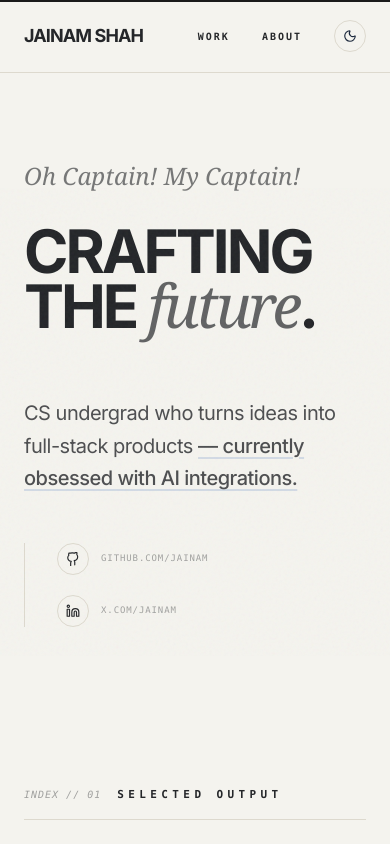
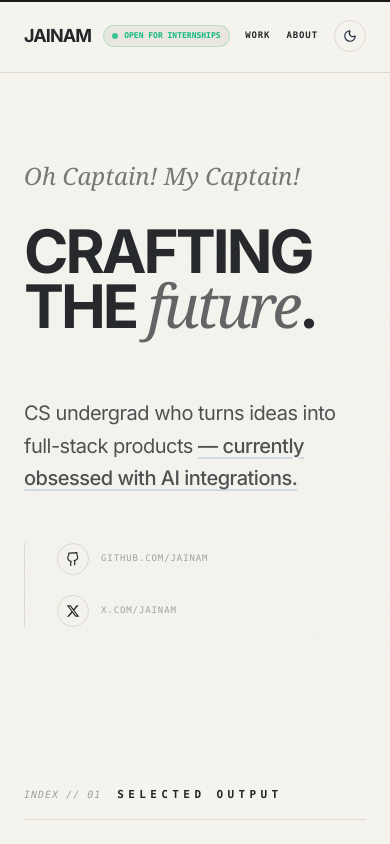
Before and after one commit to JainamShah0730/Art, a React (Vite) app in the folder Frontend/: page / in a window 390 px wide. Shown: the top 844 px of the page. Built offline with nearby package versions, Linux system fonts and the light colour scheme; a web font is replaced by a local one.

Commit message:
changes in logo

```diff
--- a/Frontend/src/sections/HeroSection.jsx
+++ b/Frontend/src/sections/HeroSection.jsx
@@ -40,10 +40,8 @@
 );
 
 const XIcon = ({ size = 14 }) => (
-  <svg width={size} height={size} viewBox="0 0 24 24" fill="none" stroke="currentColor" strokeWidth="2" strokeLinecap="round" strokeLinejoin="round">
-    <path d="M16 8a6 6 0 0 1 6 6v7h-4v-7a2 2 0 0 0-2-2 2 2 0 0 0-2 2v7h-4v-7a6 6 0 0 1 6-6z"></path>
-    <rect x="2" y="9" width="4" height="12"></rect>
-    <circle cx="4" cy="4" r="2"></circle>
+  <svg width={size} height={size} viewBox="0 0 24 24" fill="currentColor">
+    <path d="M18.244 2.25h3.308l-7.227 8.26 8.502 11.24H16.17l-5.214-6.817L4.99 21.75H1.68l7.73-8.835L1.254 2.25H8.08l4.713 6.231zm-1.161 17.52h1.833L7.084 4.126H5.117z"></path>
   </svg>
 );
 
--- a/Frontend/src/sections/Navbar.jsx
+++ b/Frontend/src/sections/Navbar.jsx
@@ -55,19 +55,22 @@
       `}
     >
       {/* Left: Brand name & Pulse Capsule */}
-      <div className="flex items-center gap-6">
-        <span className="font-bold tracking-tighter text-lg uppercase">
-          JAINAM SHAH
+      <div className="flex items-center gap-3 sm:gap-6">
+        <span className="font-bold tracking-tighter text-lg uppercase hidden min-[380px]:block">
+          JAINAM
         </span>
-        <div className={`hidden sm:flex items-center gap-2 px-3 py-1 rounded-full text-[9px] font-mono font-bold border transition-colors duration-500 ${THEME.accentBg}`}>
+        <span className="font-bold tracking-tighter text-lg uppercase block min-[380px]:hidden">
+          JS
+        </span>
+        <div className={`flex items-center gap-1.5 sm:gap-2 px-2 sm:px-3 py-1 rounded-full text-[8px] sm:text-[9px] font-mono font-bold border transition-colors duration-500 ${THEME.accentBg}`}>
           <span className="w-1.5 h-1.5 rounded-full bg-[#10B981] animate-pulse" />
           OPEN FOR INTERNSHIPS
         </div>
       </div>
 
       {/* Right: Navigation links, Clock, & Theme Toggle */}
-      <div className="flex gap-8 items-center font-mono text-[10px] uppercase tracking-[0.2em] font-bold">
-        <span className="hidden md:inline-block opacity-40">{time}</span>
+      <div className="flex gap-4 sm:gap-8 items-center font-mono text-[9px] sm:text-[10px] uppercase tracking-[0.1em] sm:tracking-[0.2em] font-bold">
+        <span className="hidden min-[500px]:inline-block opacity-40">{time}</span>
 
         <a href="#work" className="hover:opacity-40 transition-opacity">Work</a>
         <a href="#about" className="hover:opacity-40 transition-opacity">About</a>
```
